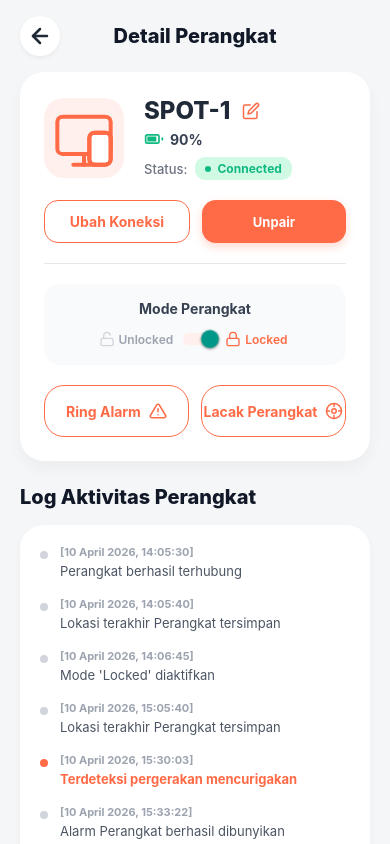
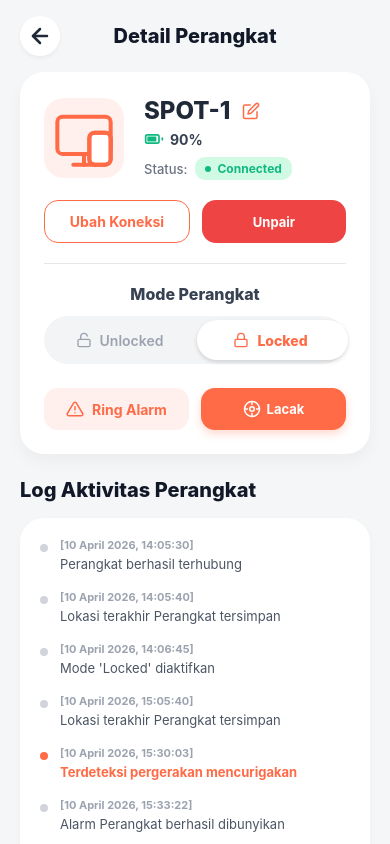
Before and after one commit to florecita24/spot-mobileapp, a React Native app in the folder spotmobileapp/: screen /DeviceDetail in a window 390 px wide. Built offline with nearby package versions, Linux system fonts and the light colour scheme.

Commit message:
refactor: detailing

```diff
--- a/spotmobileapp/screens/DeviceDetailScreen.js
+++ b/spotmobileapp/screens/DeviceDetailScreen.js
@@ -1,4 +1,4 @@
-import React, { useState } from 'react';
+import React, { useState, useRef } from 'react';
 import {
   View,
   Text,
@@ -8,7 +8,9 @@ import {
   StatusBar,
   SafeAreaView,
   Platform,
-  Switch,
+  Animated,
+  Modal,
+  ActivityIndicator,
 } from 'react-native';
 import { Svg, Path, Circle, Rect, Line, Polyline } from 'react-native-svg';
 import { COLORS } from '../constants/colors';
@@ -103,6 +105,54 @@ export default function DeviceDetailScreen({ navigation, route }) {
   const [isLocked, setIsLocked] = useState(device.isLocked);
   const [isConnected, setIsConnected] = useState(device.isConnected);
 
+  // Connection Modal Logic
+  const [modalVisible, setModalVisible] = useState(false);
+  const [connectionStatus, setConnectionStatus] = useState('idle'); // 'connecting', 'success', 'failed'
+
+  const handleToggleConnection = () => {
+    if (isConnected) {
+      // Direct disconnect for now
+      setIsConnected(false);
+    } else {
+      // Simulate Connection
+      setConnectionStatus('connecting');
+      setModalVisible(true);
+
+      // Simulate API call delay (2 seconds)
+      setTimeout(() => {
+        // Randomize success/fail for testing purposes (50% chance)
+        const isSuccess = Math.random() > 0.5;
+
+        if (isSuccess) {
+          setConnectionStatus('success');
+          setIsConnected(true);
+        } else {
+          setConnectionStatus('failed');
+          setIsConnected(false);
+        }
+      }, 2000);
+    }
+  };
+
+  // Custom Animated Toggle Logic
+  const [trackWidth, setTrackWidth] = useState(0);
+  const toggleAnim = useRef(new Animated.Value(device.isLocked ? 1 : 0)).current;
+
+  const toggleMode = () => {
+    const newValue = !isLocked;
+    setIsLocked(newValue);
+    Animated.timing(toggleAnim, {
+      toValue: newValue ? 1 : 0,
+      duration: 300,
+      useNativeDriver: false,
+    }).start();
+  };
+
+  const thumbTranslateX = toggleAnim.interpolate({
+    inputRange: [0, 1],
+    outputRange: [4, (trackWidth / 2) - 2] // 4 is left padding, 2 is adjustment
+  });
+
   const logs = [
     { time: '10 April 2026, 14:05:30', text: 'Perangkat berhasil terhubung', type: 'normal' },
     { time: '10 April 2026, 14:05:40', text: 'Lokasi terakhir Perangkat tersimpan', type: 'normal' },
@@ -178,11 +228,12 @@ export default function DeviceDetailScreen({ navigation, route }) {
               <Text style={styles.btnOutlineText}>Ubah Koneksi</Text>
             </TouchableOpacity>
             <TouchableOpacity
-              style={styles.btnSolid}
-              onPress={() => setIsConnected(!isConnected)}
-              activeOpacity={0.8}
+              style={[styles.btnSolid, isConnected && styles.btnSolidDanger]}
+              onPress={handleToggleConnection}
             >
-              <Text style={styles.btnSolidText}>{isConnected ? 'Unpair' : 'Pair'}</Text>
+              <Text style={styles.btnSolidText}>
+                {isConnected ? 'Unpair' : 'Pair'}
+              </Text>
             </TouchableOpacity>
           </View>
 
@@ -192,32 +243,44 @@ export default function DeviceDetailScreen({ navigation, route }) {
           <View style={styles.modeSection}>
             <View style={styles.modeHeader}>
               <Text style={styles.modeLabel}>Mode Perangkat</Text>
-              <View style={styles.modeToggleRow}>
-                <LockIcon isLocked={false} color={!isLocked ? '#6B7280' : '#D1D5DB'} />
-                <Text style={[styles.modeText, !isLocked && styles.modeTextActive]}>Unlocked</Text>
+            </View>
+            <View style={styles.customToggleContainer}>
+              <TouchableOpacity
+                activeOpacity={1}
+                onPress={toggleMode}
+                style={styles.customToggleTrack}
+                onLayout={(e) => setTrackWidth(e.nativeEvent.layout.width)}
+              >
+                <Animated.View style={[styles.customToggleThumb, { transform: [{ translateX: thumbTranslateX }] }]} />
 
-                <Switch
-                  trackColor={{ false: '#D1D5DB', true: primaryLight }}
-                  thumbColor={isLocked ? primaryColor : '#FFF'}
-                  ios_backgroundColor="#D1D5DB"
-                  onValueChange={setIsLocked}
-                  value={isLocked}
-                  style={styles.switchControl}
-                />
-
-                <LockIcon isLocked={true} color={isLocked ? primaryColor : '#D1D5DB'} />
-                <Text style={[styles.modeText, isLocked && styles.modeTextLockedActive]}>Locked</Text>
-              </View>
+                <View style={styles.customToggleLabelContainer}>
+                  <View style={styles.customToggleLabel}>
+                    <LockIcon isLocked={false} color={!isLocked ? primaryColor : '#9CA3AF'} size={16} />
+                    <Text style={[styles.customToggleText, !isLocked && styles.customToggleTextActive]}>Unlocked</Text>
+                  </View>
+                  <View style={styles.customToggleLabel}>
+                    <LockIcon isLocked={true} color={isLocked ? primaryColor : '#9CA3AF'} size={16} />
+                    <Text style={[styles.customToggleText, isLocked && styles.customToggleTextActive]}>Locked</Text>
+                  </View>
+                </View>
+              </TouchableOpacity>
             </View>
 
             <View style={styles.actionGroupRow}>
-              <TouchableOpacity style={styles.btnOutlinePill}>
-                <Text style={styles.btnOutlineText}>Ring Alarm</Text>
-                <AlarmIcon color={primaryColor} />
+              <TouchableOpacity
+                style={[styles.btnOutlinePill, !isConnected && styles.btnOutlineDisabled]}
+                disabled={!isConnected}
+              >
+                <AlarmIcon color={isConnected ? primaryColor : '#9CA3AF'} />
+                <Text style={[styles.btnOutlineText, !isConnected && styles.btnOutlineTextDisabled]}>Ring Alarm</Text>
               </TouchableOpacity>
-              <TouchableOpacity style={styles.btnOutlinePill}>
-                <Text style={styles.btnOutlineText}>Lacak Perangkat</Text>
-                <TargetIcon color={primaryColor} />
+              <TouchableOpacity
+                style={[styles.btnSolid, !isConnected && styles.btnSolidDisabled]}
+                disabled={!isConnected}
+                onPress={() => navigation.navigate('TrackDevice', { focusDevice: device })}
+              >
+                <TargetIcon color={isConnected ? '#FFF' : '#E5E7EB'} />
+                <Text style={[styles.btnSolidText, !isConnected && styles.btnSolidTextDisabled]}>Lacak</Text>
               </TouchableOpacity>
             </View>
           </View>
@@ -242,6 +305,79 @@ export default function DeviceDetailScreen({ navigation, route }) {
         </View>
 
       </ScrollView>
+
+      {/* IoT Connection Simulation Modal */}
+      <Modal
+        animationType="fade"
+        transparent={true}
+        visible={modalVisible}
+        onRequestClose={() => {
+          if (connectionStatus !== 'connecting') setModalVisible(false);
+        }}
+      >
+        <View style={styles.modalOverlay}>
+          <View style={styles.modalContent}>
+
+            {connectionStatus === 'connecting' && (
+              <View style={styles.modalStateContainer}>
+                <View style={{ alignItems: 'center', marginBottom: 20 }}>
+                  <Svg width={100} height={100} viewBox="0 0 100 100" fill="none">
+                    {/* Outer Wave */}
+                    <Path d="M20 40 C30 15 70 15 80 40" stroke={primaryColor} strokeWidth={6} strokeLinecap="round" />
+                    {/* Middle Wave */}
+                    <Path d="M32 50 C40 30 60 30 68 50" stroke={primaryColor} strokeWidth={6} strokeLinecap="round" />
+                    {/* Inner Wave */}
+                    <Path d="M43 60 C47 50 53 50 57 60" stroke={primaryColor} strokeWidth={6} strokeLinecap="round" />
+                    {/* Phone Body */}
+                    <Rect x="35" y="45" width="30" height="45" rx="8" fill={primaryColor} />
+                    <Line x1="45" y1="80" x2="55" y2="80" stroke="#FFF" strokeWidth={3} strokeLinecap="round" />
+                  </Svg>
+                </View>
+                <ActivityIndicator size="large" color={primaryColor} style={{ marginBottom: 20 }} />
+                <Text style={styles.modalTitle}>Sedang Menghubungkan{'\n'}ke Perangkat...</Text>
+                <Text style={styles.modalSubtitle}>Tunggu sekitar 10-20 detik</Text>
+              </View>
+            )}
+
+            {connectionStatus === 'success' && (
+              <View style={styles.modalStateContainer}>
+                <View style={styles.statusSquare}>
+                  <Svg width={40} height={40} viewBox="0 0 24 24" fill="none" stroke="#FFF" strokeWidth={3.5} strokeLinecap="round" strokeLinejoin="round">
+                    <Polyline points="20 6 9 17 4 12" />
+                  </Svg>
+                </View>
+                <Text style={styles.modalTitle}>Perangkat <Text style={{color: primaryColor}}>SPOT</Text> Berhasil{'\n'}Terhubung!</Text>
+                <TouchableOpacity style={[styles.modalBtn, { marginTop: 20 }]} onPress={() => setModalVisible(false)}>
+                  <Text style={styles.modalBtnText}>Selesai</Text>
+                </TouchableOpacity>
+              </View>
+            )}
+
+            {connectionStatus === 'failed' && (
+              <View style={styles.modalStateContainer}>
+                <View style={[styles.statusSquare, { shadowColor: '#EF4444', backgroundColor: '#EF4444' }]}>
+                  <Svg width={40} height={40} viewBox="0 0 24 24" fill="none" stroke="#FFF" strokeWidth={3.5} strokeLinecap="round" strokeLinejoin="round">
+                    <Line x1="18" y1="6" x2="6" y2="18" />
+                    <Line x1="6" y1="6" x2="18" y2="18" />
+                  </Svg>
+                </View>
+                <Text style={styles.modalTitle}>Perangkat <Text style={{color: '#EF4444'}}>SPOT</Text> Gagal{'\n'}Terhubung!</Text>
+                <Text style={styles.modalSubtitle}>Silahkan coba lagi!</Text>
+                <View style={styles.modalActionRow}>
+                  <TouchableOpacity style={styles.modalBtnOutline} onPress={() => setModalVisible(false)}>
+                    <Text style={styles.modalBtnOutlineText}>Batal</Text>
+                  </TouchableOpacity>
+                  <TouchableOpacity style={[styles.modalBtn, { backgroundColor: '#EF4444' }]} onPress={handleToggleConnection}>
+                    <Text style={styles.modalBtnText}>Coba Lagi</Text>
+                  </TouchableOpacity>
+                </View>
+              </View>
+            )}
+
+          </View>
+        </View>
+      </Modal>
+
     </SafeAreaView>
   );
 }
@@ -291,6 +427,34 @@ const styles = StyleSheet.create({
     shadowRadius: 16,
     elevation: 4,
     marginBottom: 24,
+  },
+  modalTitle: {
+    fontSize: 22,
+    fontWeight: '800',
+    color: '#1F2937',
+    marginBottom: 8,
+    textAlign: 'center',
+  },
+  modalSubtitle: {
+    fontSize: 15,
+    color: '#6B7280',
+    textAlign: 'center',
+    marginBottom: 24,
+    lineHeight: 22,
+  },
+  statusSquare: {
+    width: 80,
+    height: 80,
+    borderRadius: 24,
+    backgroundColor: primaryColor,
+    justifyContent: 'center',
+    alignItems: 'center',
+    marginBottom: 24,
+    shadowColor: primaryColor,
+    shadowOffset: { width: 0, height: 8 },
+    shadowOpacity: 0.3,
+    shadowRadius: 12,
+    elevation: 6,
   },
   cardTopRow: {
     flexDirection: 'row',
@@ -379,16 +543,21 @@ const styles = StyleSheet.create({
     flexDirection: 'row',
     alignItems: 'center',
     justifyContent: 'center',
-    borderWidth: 1.5,
-    borderColor: primaryColor,
-    borderRadius: 20,
-    paddingVertical: 16,
+    backgroundColor: primaryLight,
+    borderRadius: 14,
+    paddingVertical: 12,
     gap: 8,
   },
   btnOutlineText: {
     fontSize: 14,
     fontWeight: '700',
     color: primaryColor,
+  },
+  btnOutlineDisabled: {
+    backgroundColor: '#F3F4F6',
+  },
+  btnOutlineTextDisabled: {
+    color: '#9CA3AF',
   },
   btnSolid: {
     flex: 1,
@@ -405,52 +574,83 @@ const styles = StyleSheet.create({
     shadowRadius: 8,
     elevation: 4,
   },
+  btnSolidDanger: {
+    backgroundColor: '#EF4444',
+    shadowColor: '#EF4444',
+  },
   btnSolidText: {
     fontSize: 13,
     fontWeight: '700',
     color: '#FFF',
+  },
+  btnSolidDisabled: {
+    backgroundColor: '#9CA3AF',
+    shadowOpacity: 0,
+    elevation: 0,
+  },
+  btnSolidTextDisabled: {
+    color: '#E5E7EB',
   },
   divider: {
     height: 1,
     backgroundColor: '#E5E7EB',
     marginVertical: 20,
   },
-  modeSection: {
-    // Container for mode section
-  },
   modeHeader: {
     alignItems: 'center',
-    backgroundColor: '#F9FAFB',
-    padding: 16,
-    borderRadius: 16,
-    marginBottom: 20,
+    marginBottom: 12,
   },
   modeLabel: {
-    fontSize: 14,
-    fontWeight: '700',
+    fontSize: 16,
+    fontWeight: '800',
     color: '#374151',
-    marginBottom: 12,
   },
-  modeToggleRow: {
+  customToggleContainer: {
+    width: '100%',
+    marginBottom: 24,
+  },
+  customToggleTrack: {
+    height: 48,
+    backgroundColor: '#F3F4F6', // Lighter gray
+    borderRadius: 24,
+    flexDirection: 'row',
+    position: 'relative',
+    padding: 4,
+  },
+  customToggleThumb: {
+    position: 'absolute',
+    top: 4,
+    bottom: 4,
+    width: '50%',
+    backgroundColor: '#FFFFFF',
+    borderRadius: 20,
+    shadowColor: '#000',
+    shadowOffset: { width: 0, height: 2 },
+    shadowOpacity: 0.15,
+    shadowRadius: 4,
+    elevation: 3,
+  },
+  customToggleLabelContainer: {
+    ...StyleSheet.absoluteFillObject,
     flexDirection: 'row',
     alignItems: 'center',
+  },
+  customToggleLabel: {
+    flex: 1,
+    flexDirection: 'row',
     justifyContent: 'center',
+    alignItems: 'center',
+    gap: 8,
+    zIndex: 2,
   },
-  modeText: {
-    fontSize: 12,
+  customToggleText: {
+    fontSize: 14,
     fontWeight: '600',
     color: '#9CA3AF',
-    marginHorizontal: 4,
   },
-  modeTextActive: {
-    color: '#4B5563',
-  },
-  modeTextLockedActive: {
+  customToggleTextActive: {
     color: primaryColor,
-  },
-  switchControl: {
-    marginHorizontal: 4,
-    transform: [{ scaleX: 0.9 }, { scaleY: 0.9 }],
+    fontWeight: '800',
   },
   logSection: {
     marginBottom: 40,
@@ -504,4 +704,35 @@ const styles = StyleSheet.create({
     color: primaryColor,
     fontWeight: '700',
   },
+  modalBtn: {
+    backgroundColor: primaryColor,
+    paddingVertical: 14,
+    paddingHorizontal: 24,
+    borderRadius: 16,
+    width: '100%',
+    alignItems: 'center',
+  },
+  modalBtnText: {
+    color: '#FFF',
+    fontSize: 15,
+    fontWeight: '700',
+  },
+  modalActionRow: {
+    flexDirection: 'row',
+    gap: 12,
+    width: '100%',
+  },
+  modalBtnOutline: {
+    flex: 1,
+    borderWidth: 1.5,
+    borderColor: '#D1D5DB',
+    paddingVertical: 14,
+    borderRadius: 16,
+    alignItems: 'center',
+  },
+  modalBtnOutlineText: {
+    color: '#4B5563',
+    fontSize: 15,
+    fontWeight: '700',
+  },
 });
```
Also changed, not shown: spotmobileapp/screens/ProfileScreen.js (+8 -22 lines), spotmobileapp/screens/TrackDeviceScreen.js (+12 -19 lines).
